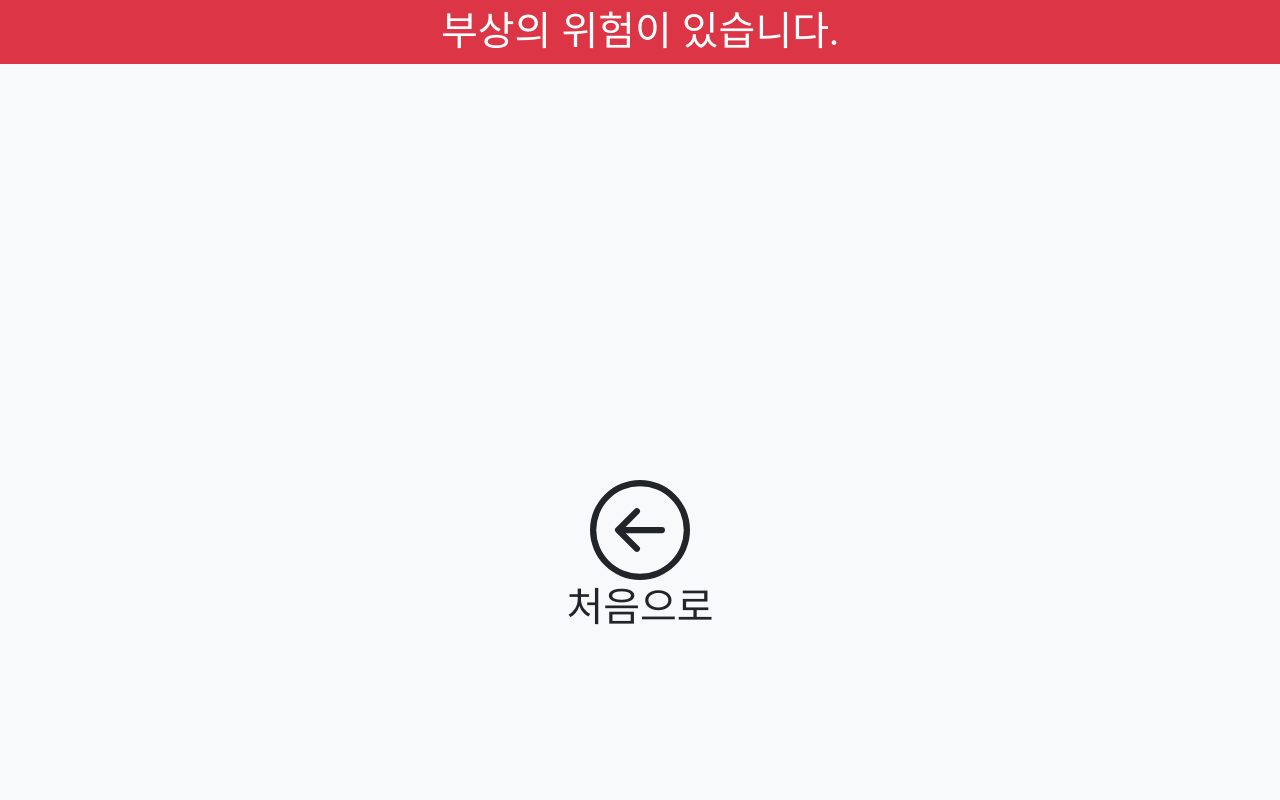
After one commit to Kyubin30/2022-2-industry-university-project, a Python web app: template flask/templates/result.html in a window 1280 px wide. The commit adds this page. Run offline with Jinja, Linux system fonts and the light colour scheme; the template is opened without the code that fills it, so the values that code supplies are empty; some web fonts are replaced.

Commit message:
result.html 제작

```diff
--- /dev/null
+++ b/flask/templates/result.html
@@ -0,0 +1,41 @@
+<!DOCTYPE html>
+<html>
+<head>
+    <meta charset="UTF-8">
+    <meta name="viewport" content="width=device-width, initial-scale=1.0">
+    <link href="{{ url_for('static', filename='reset.css') }}" rel="stylesheet">
+    <link href="https://cdn.jsdelivr.net/npm/bootstrap@5.0.2/dist/css/bootstrap.min.css" rel="stylesheet"
+    integrity="sha384-EVSTQN3/azprG1Anm3QDgpJLIm9Nao0Yz1ztcQTwFspd3yD65VohhpuuCOmLASjC" crossorigin="anonymous">
+    <link href="{{ url_for('static', filename='style.css') }}" rel="stylesheet">
+    <title>Document</title>
+</head>
+<body class="align-middle bg-light">
+    {% if isSuccess == 1 %}
+    <div class="row bg-success text-white p-2 d-flex">
+        <h1 class="text-center m-0">잘하셨습니다!</h1>
+    {% elif isSuccess == 2 %}
+    <div class="row bg-warning text-white p-2 d-flex">
+        <h1 class="text-center m-0">아쉽습니다.</h1>
+    {% else %}
+    <div class="row bg-danger text-white p-2 d-flex">
+        <h1 class="text-center m-0">부상의 위험이 있습니다.</h1>
+    {% endif %}
+    </div>
+
+    <div class="row text-center">
+
+    </div>
+
+    <form action="/" class="w-100 detailForm">
+        <button type="submit" class="text-center d-flex" style="margin: 0 auto;">
+            <svg xmlns="http://www.w3.org/2000/svg" width="100" height="100" fill="currentColor" class="bi bi-play-circle" viewBox="0 0 16 16">
+                <path fill-rule="evenodd" d="M1 8a7 7 0 1 0 14 0A7 7 0 0 0 1 8zm15 0A8 8 0 1 1 0 8a8 8 0 0 1 16 0zm-4.5-.5a.5.5 0 0 1 0 1H5.707l2.147 2.146a.5.5 0 0 1-.708.708l-3-3a.5.5 0 0 1 0-.708l3-3a.5.5 0 1 1 .708.708L5.707 7.5H11.5z"/>
+            </svg>
+        </button>
+        <h1 class="text-center d-block mt-1">처음으로</h1>
+    </form>
+
+    <script src="https://cdn.jsdelivr.net/npm/bootstrap@5.0.2/dist/js/bootstrap.bundle.min.js"
+    integrity="sha384-MrcW6ZMFYlzcLA8Nl+NtUVF0sA7MsXsP1UyJoMp4YLEuNSfAP+JcXn/tWtIaxVXM" crossorigin="anonymous"></script>
+</body>
+</html>
--- a/flask/templates/streaming.html
+++ b/flask/templates/streaming.html
@@ -28,8 +28,7 @@
         </div>
     </div>
 
-    <form method="get" action="/result" class="w-100 detailForm">
-        <input type="hidden" name="exercise" value="{{exerciseEng}}">
+    <form action="/result" class="w-100 detailForm">
         <button type="submit" class="text-center d-flex" style="margin: 0 auto;">
             <svg xmlns="http://www.w3.org/2000/svg" width="100" height="100" fill="currentColor" class="bi bi-play-circle" viewBox="0 0 16 16">
                 <path d="M8 15A7 7 0 1 1 8 1a7 7 0 0 1 0 14zm0 1A8 8 0 1 0 8 0a8 8 0 0 0 0 16z"/>
```
